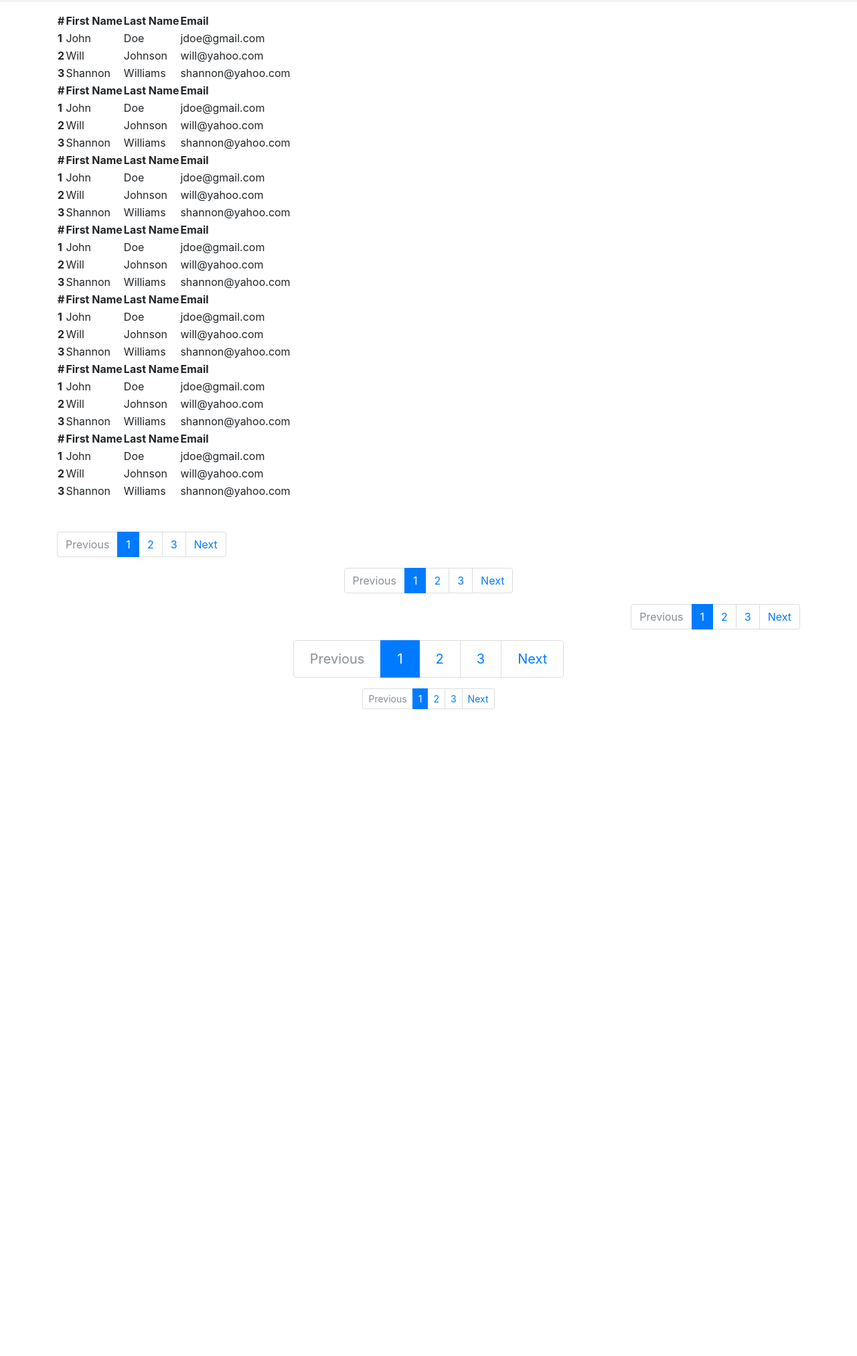
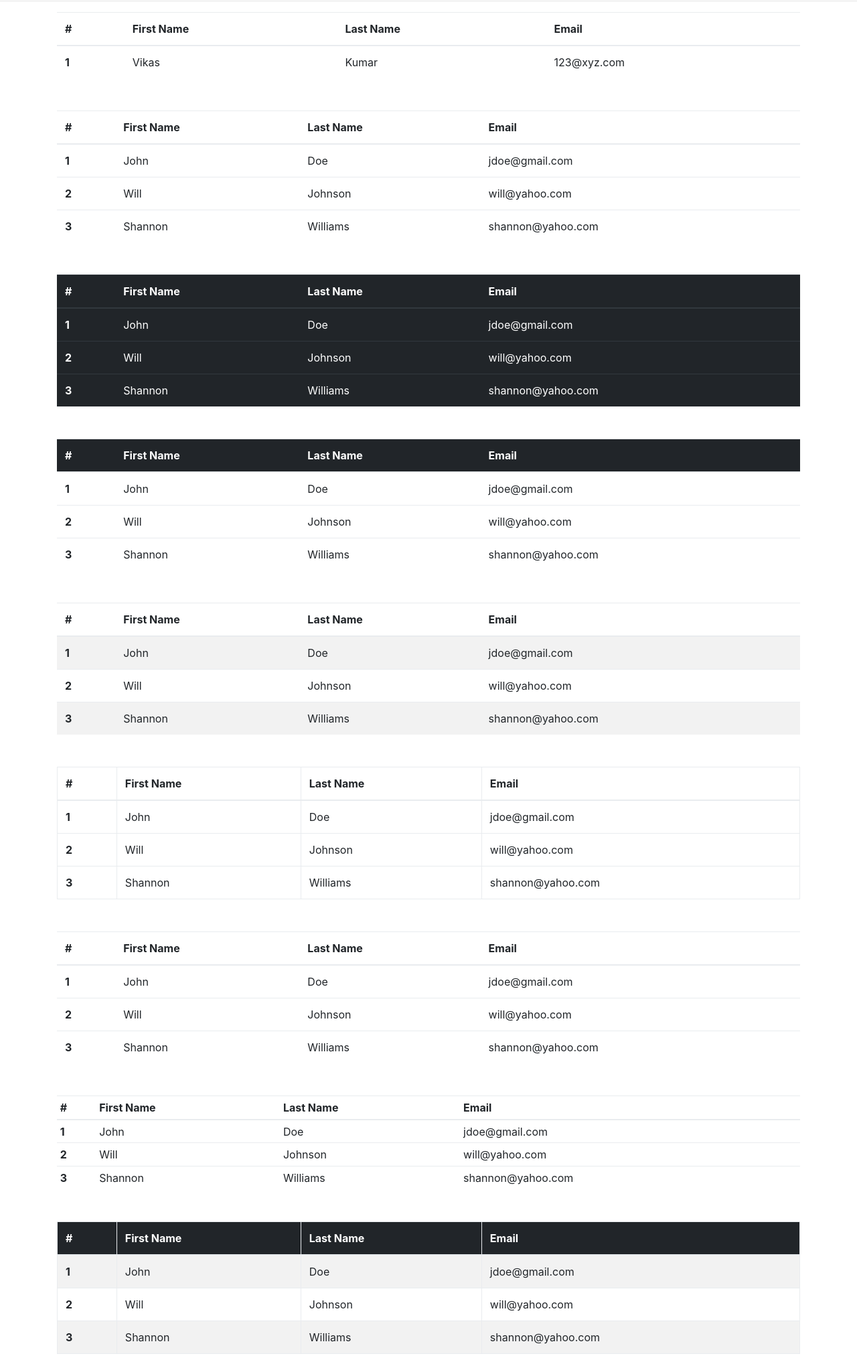
Before and after one commit to dzenvikas/Bootstrap, a plain HTML site: page bootstrap_sandbox_udemy/3_8_tables_pagination.html in a window 1280 px wide. Shown: the part 180-2205 px from the top of the page at 67% size. Before the commit the page ends 1739 px from the top, so only its background shows below. Drawn offline with nearby package versions, Linux system fonts and the light colour scheme.

Commit message:
completed

```diff
--- a/bootstrap_sandbox_udemy/3_6_input_groups.html
+++ b/bootstrap_sandbox_udemy/3_6_input_groups.html
@@ -4,6 +4,7 @@
     <meta charset="UTF-8">
     <meta name="viewport" content="width=device-width, initial-scale=1.0">
     <meta http-equiv="X-UA-Compatible" content="ie=edge">
+    <link rel="stylesheet" href="https://maxcdn.bootstrapcdn.com/font-awesome/4.7.0/css/font-awesome.min.css">
     <link rel="stylesheet" href="https://maxcdn.bootstrapcdn.com/bootstrap/4.0.0-beta/css/bootstrap.min.css" integrity="sha384-/Y6pD6FV/Vv2HJnA6t+vslU6fwYXjCFtcEpHbNJ0lyAFsXTsjBbfaDjzALeQsN6M" crossorigin="anonymous">
     <title>Bootstrap Sandbox</title>
 </head>
@@ -81,52 +82,54 @@
       <div class="container">
         <!--########################START HERE#########################-->
 
-        <div>
-            <span>@</span>
-            <input type="text" placeholder="Username">
+        <div class="input-group">
+            <span class="input-group-addon fa fa-user"></span>
+            <input type="text" class="form-control" placeholder="Username">
         </div>
         <br>
-        <div>
-            <input type="text" placeholder="Email address">
-            <span>@something.com</span>
+        <div class="input-group">
+            <span class="input-group-addon fa fa-envelope"></span>
+            <input type="text" class="form-control" placeholder="Email address">
+            <span class="input-group-addon">@something.com</span>
         </div>
         <br>
         <label for="profile-url">Choose profile URL</label>
-        <div>
-            <span>https://something.com/member/</span>
-            <input type="text" id="profile-url">
+        <div class="input-group">
+            <span class="input-group-addon fa fa-link"></span>
+            <span class="input-group-addon">https://something.com/member/</span>
+            <input type="text" class="form-control" id="profile-url">
         </div>
         <br>
-        <div>
-            <span>$</span>
-            <input type="text">
-            <span>.00</span>
+        <div class="input-group">
+            <span class="input-group-addon fa fa-rupee"></span>
+            <input type="text" class="form-control">
+            <span class="input-group-addon">.00</span>
         </div>
         <br>
-        <div>
-            <span>@</span>
-            <input type="text" placeholder="Username">
+        <div class="input-group input-group-lg">
+            <span class="input-group-addon">@</span>
+            <input type="text" class="form-control" placeholder="Username">
         </div>
         <br>
-        <div>
-            <span>
+        <div class="input-group">
+            <span class="input-group-addon">
                 <input type="checkbox">
             </span>
-            <input type="text">
+            <input type="text" class="form-control">
         </div>
         <br>
-        <div>
-            <span>
+        <div class="input-group">
+            <span class="input-group-addon">
                 <input type="radio">
             </span>
-            <span>$5.00</span>
-            <input type="text">
+            <span class="input-group-addon"><span class="fa fa-rupee mr-1"></span>5.00</span>
+            <input type="text" class="form-control">
         </div>
         <br>
-         <div>
-            <input type="text" placeholder="Search for...">
-            <span>
-                <button type="button">Search</button>
+         <div class="input-group">
+            <input type="text" class="form-control" placeholder="Search for...">
+            <span class="input-group-btn">
+                <button type="button" class="btn btn-primary">Search</button>
             </span>
         </div>
 
--- a/bootstrap_sandbox_udemy/3_8_tables_pagination.html
+++ b/bootstrap_sandbox_udemy/3_8_tables_pagination.html
@@ -82,7 +82,28 @@
         <!--########################START HERE#########################-->
 
         <!-- TABLE -->
-        <table>
+
+        <table class="table mb-5">
+            <thead>
+                <tr>
+                    <th>#</th>
+                    <th>First Name</th>
+                    <th>Last Name</th>
+                    <th>Email</th>
+                </tr>
+            </thead>
+            <tbody>
+                <tr>
+                    <th scope="row">1</th>
+                    <td>Vikas</td>
+                    <td>Kumar</td>
+                    <td>123@xyz.com</td>
+                </tr>
+            </tbody>
+        </table>
+
+
+        <table class="table mb-5">
             <thead>
                 <tr>
                     <th>#</th>
@@ -114,7 +135,7 @@
         </table>
 
         <!-- INVERSE TABLE -->
-        <table>
+        <table class="table table-inverse mb-5">
             <thead>
                 <tr>
                     <th>#</th>
@@ -146,8 +167,8 @@
         </table>
 
         <!-- TABLE HEAD INVERSE -->
-        <table>
-            <thead>
+        <table class="table mb-5">
+            <thead class="thead thead-inverse">
                 <tr>
                     <th>#</th>
                     <th>First Name</th>
@@ -178,7 +199,7 @@
         </table>
 
         <!-- STRIPED TABLE -->
-        <table>
+        <table class="table table-striped mb-5">
             <thead>
                 <tr>
                     <th>#</th>
@@ -210,7 +231,7 @@
         </table>
 
         <!-- BORDERED TABLE -->
-        <table>
+        <table class="table table-bordered mb-5">
             <thead>
                 <tr>
                     <th>#</th>
@@ -242,7 +263,7 @@
         </table>
 
         <!-- HOVERABLE -->
-        <table>
+        <table class="table table-hover mb-5">
             <thead>
                 <tr>
                     <th>#</th>
@@ -274,8 +295,41 @@
         </table>
 
         <!-- SMALL TABLE -->
-        <table>
+        <table class="table table-sm mb-5">
             <thead>
+                <tr>
+                    <th>#</th>
+                    <th>First Name</th>
+                    <th>Last Name</th>
+                    <th>Email</th>
+                </tr>
+            </thead>
+            <tbody>
+                <tr>
+                    <th scope="row">1</th>
+                    <td>John</td>
+                    <td>Doe</td>
+                    <td>jdoe@gmail.com</td>
+                </tr>
+                <tr>
+                    <th scope="row">2</th>
+                    <td>Will</td>
+                    <td>Johnson</td>
+                    <td>will@yahoo.com</td>
+                </tr>
+                <tr>
+                    <th scope="row">3</th>
+                    <td>Shannon</td>
+                    <td>Williams</td>
+                    <td>shannon@yahoo.com</td>
+                </tr>
+            </tbody>
+        </table>
+
+
+        <!-- FULL FEATURED TABLE -->
+        <table class="table table-bordered table-hover table-striped">
+            <thead class="thead thead-inverse">
                 <tr>
                     <th>#</th>
                     <th>First Name</th>
@@ -319,32 +373,33 @@
         </nav>
 
         <!-- PAGINATION CENTERED -->
-        <nav>
+        <nav class="bg-light">
             <ul class="pagination justify-content-center">
-                <li class="page-item disabled"><a class="page-link" href="#">Previous</a></li>
-                <li class="page-item active"><a class="page-link" href="#">1</a></li>
+                <li class="page-item"><a class="page-link" href="#">Previous</a></li>
+                <li class="page-item"><a class="page-link" href="#">1</a></li>
                 <li class="page-item"><a class="page-link" href="#">2</a></li>
-                <li class="page-item"><a class="page-link" href="#">3</a></li>
-                <li class="page-item"><a class="page-link" href="#">Next</a></li>
+                <li class="page-item active"><a class="page-link" href="#">3</a></li>
+                <li class="page-item disabled"><a class="page-link" href="#">Next</a></li>
             </ul>
         </nav>
 
         <!-- PAGINATION RIGHT -->
-        <nav>
+
+        <div class="justify-content-end bg-light">
             <ul class="pagination justify-content-end">
-                <li class="page-item disabled"><a class="page-link" href="#">Previous</a></li>
-                <li class="page-item active"><a class="page-link" href="#">1</a></li>
-                <li class="page-item"><a class="page-link" href="#">2</a></li>
+                <li class="page-item"><a class="page-link" href="#">Previous</a></li>
+                <li class="page-item"><a class="page-link" href="#">1</a></li>
+                <li class="page-item active"><a class="page-link" href="#">2</a></li>
                 <li class="page-item"><a class="page-link" href="#">3</a></li>
                 <li class="page-item"><a class="page-link" href="#">Next</a></li>
             </ul>
-        </nav>
+        </div>
 
         <!-- PAGINATION LARGE -->
         <nav>
-            <ul class="pagination pagination-lg justify-content-center">
-                <li class="page-item disabled"><a class="page-link" href="#">Previous</a></li>
-                <li class="page-item active"><a class="page-link" href="#">1</a></li>
+            <ul class="pagination pagination-lg">
+                <li class="page-item"><a class="page-link" href="#">Previous</a></li>
+                <li class="page-item"><a class="page-link" href="#">1</a></li>
                 <li class="page-item"><a class="page-link" href="#">2</a></li>
                 <li class="page-item"><a class="page-link" href="#">3</a></li>
                 <li class="page-item"><a class="page-link" href="#">Next</a></li>
@@ -354,8 +409,8 @@
         <!-- PAGINATION SMALL -->
         <nav>
             <ul class="pagination pagination-sm justify-content-center">
-                <li class="page-item disabled"><a class="page-link" href="#">Previous</a></li>
-                <li class="page-item active"><a class="page-link" href="#">1</a></li>
+                <li class="page-item"><a class="page-link" href="#">Previous</a></li>
+                <li class="page-item"><a class="page-link" href="#">1</a></li>
                 <li class="page-item"><a class="page-link" href="#">2</a></li>
                 <li class="page-item"><a class="page-link" href="#">3</a></li>
                 <li class="page-item"><a class="page-link" href="#">Next</a></li>
```
Also changed, not shown: bootstrap_sandbox_udemy/3_7_alerts_progress.html (+29 -24 lines), bootstrap_sandbox_udemy/3_3_navbar.html (indentation only).
